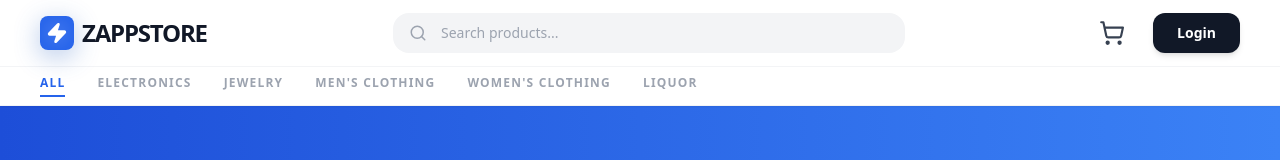
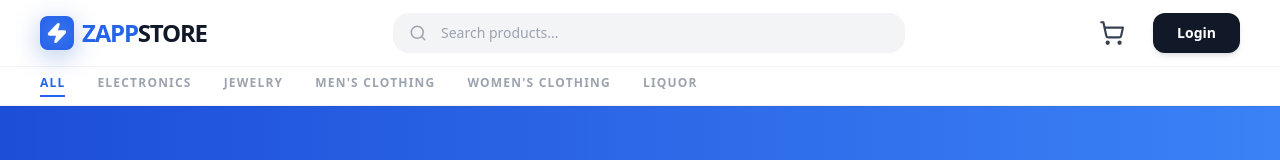
Before and after one commit to walkinguy1/Web-Application-Programming-Project, a React (Vite) app in the folder Frontend/: page / in a window 1280 px wide. Shown: the top 160 px of the page. Built offline with nearby package versions, Linux system fonts and the light colour scheme; no server answers.

Commit message:
added favicon in navbar and link in index.html

```diff
--- a/Frontend/src/components/Navbar.jsx
+++ b/Frontend/src/components/Navbar.jsx
@@ -93,13 +93,13 @@ export default function Navbar() {
           isLiquorMode ? 'bg-black/90 border-purple-900/50' : 'bg-white/90 border-gray-100'
         }`}>
 
-          {/* LOGO */}
+          {/* LOGO SECTION - Updated for YouTube-style branding */}
           <Link
             to="/"
             onClick={() => { setCategory("All"); setMobileSearchOpen(false); }}
-            className="flex items-center gap-2 shrink-0"
+            className="flex items-center gap-2 shrink-0 group"
           >
-            <div className={`p-1.5 rounded-lg transition-all duration-500 shadow-lg ${
+            <div className={`p-1.5 rounded-lg transition-all duration-500 shadow-lg flex items-center justify-center ${
               isLiquorMode
                 ? 'bg-purple-600 shadow-purple-500/40 animate-pulse'
                 : 'bg-blue-600 animate-box-electric'
@@ -113,7 +113,14 @@ export default function Navbar() {
             <span className={`text-2xl font-black tracking-tighter uppercase transition-all duration-500 ${
               isLiquorMode ? 'text-purple-400 italic tracking-widest' : 'text-gray-900'
             }`}>
-              {isLiquorMode ? "JHYAPPSTORE" : "ZAPPSTORE"}
+              {isLiquorMode ? (
+                "JHYAPPSTORE"
+              ) : (
+                <>
+                  <span className="text-blue-600">ZAPP</span>
+                  <span className="text-gray-900">STORE</span>
+                </>
+              )}
             </span>
           </Link>
 
@@ -137,8 +144,6 @@ export default function Navbar() {
 
           {/* ACTIONS */}
           <div className="flex items-center gap-3 md:gap-5">
-
-            {/* Mobile search toggle button */}
             <button
               className={`md:hidden p-2 rounded-full transition-all ${
                 isLiquorMode ? 'hover:bg-purple-900/30 text-purple-400' : 'hover:bg-gray-100 text-gray-700'
@@ -148,7 +153,6 @@ export default function Navbar() {
               {mobileSearchOpen ? <X size={22} /> : <Search size={22} />}
             </button>
 
-            {/* Cart icon */}
             <Link to="/cart" className={`relative p-2 rounded-full transition-all group ${
               isLiquorMode ? 'hover:bg-purple-900/30' : 'hover:bg-gray-100'
             }`}>
@@ -178,14 +182,6 @@ export default function Navbar() {
                   >
                     {user?.username}
                   </Link>
-                  {user?.is_staff && (
-                    <Link
-                      to="/admin-dashboard"
-                      className="text-[10px] font-black uppercase tracking-widest text-blue-500 hover:underline mt-0.5"
-                    >
-                      Dashboard
-                    </Link>
-                  )}
                 </div>
 
                 <Link
@@ -227,7 +223,7 @@ export default function Navbar() {
           </div>
         </nav>
 
-        {/* MOBILE SEARCH BAR — slides down when toggled */}
+        {/* MOBILE SEARCH BAR */}
         {mobileSearchOpen && (
           <div className={`md:hidden px-4 py-3 border-b transition-colors ${
             isLiquorMode ? 'bg-black border-purple-900/30' : 'bg-white border-gray-100'
```
Also changed, not shown: Frontend/index.html (+8 -1 lines).
